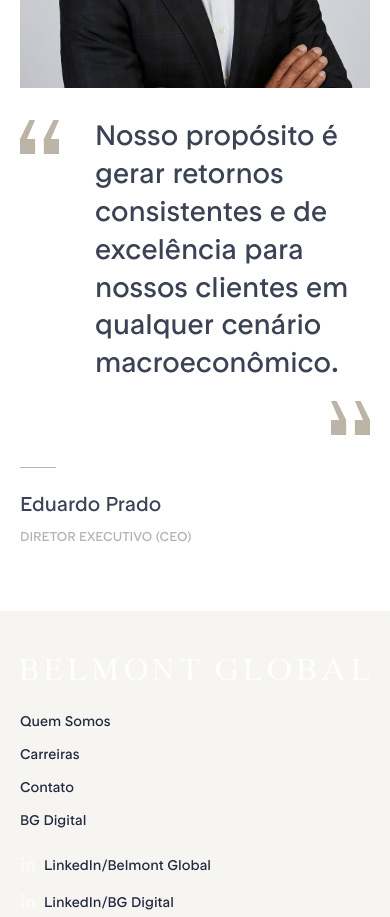
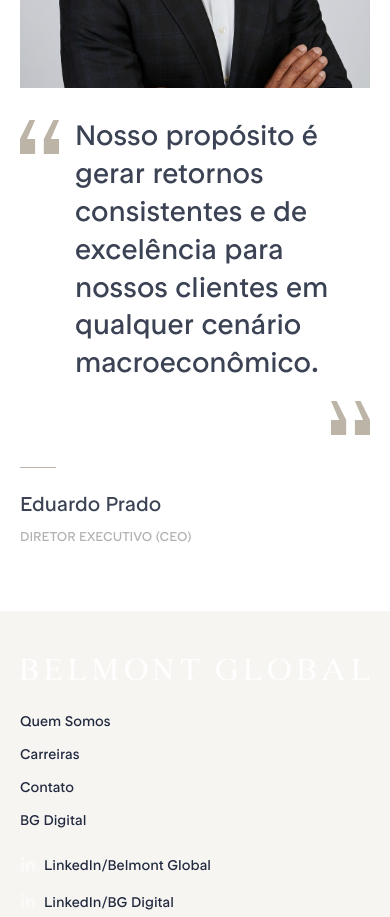
Before and after one commit to UelintonHJ/belmont-global, a Next.js app: page /about-us in a window 390 px wide. Shown: the part 1740-2657 px from the top of the page. Built offline with nearby package versions, Linux system fonts and the light colour scheme.

Commit message:
feat(about-us): improve responsive spacing
- Add a dedicated breakpoint for screens below 980px
- Refine introduction layout and typography for smaller screens
- Adjust testimonial spacing and quote typography
- Move the single-column layout breakpoint from 700px to 790px

```diff
--- a/app/about-us/AboutUs.module.css
+++ b/app/about-us/AboutUs.module.css
@@ -261,7 +261,37 @@
     }
 }
 
-@media (max-width: 700px) {
+@media (max-width: 980px) {
+    .content {
+        grid-template-columns: minmax(0, 1.05fr) minmax(0, 0.95fr);
+        gap: clamp(1.5rem, 3vw, 2rem);
+    }
+
+    .title {
+        font-size: clamp(3rem, 5.8vw, 3.75rem);
+    }
+
+    .description {
+        gap: 1.25rem;
+        font-size: 16px;
+        line-height: 1.6;
+    }
+
+    .quoteContent {
+        gap: clamp(1rem, 2.5vw, 1.5rem);
+    }
+
+    .quoteOpening {
+        gap: clamp(1rem, 2.5vw, 1.5rem);
+    }
+
+    .quoteText {
+        font-size: clamp(1.75rem, 3.5vw, 2.25rem);
+        line-height: 1.35;
+    }
+}
+
+@media (max-width: 790px) {
     .section {
         padding:
             calc(100px + 3.5rem)
```
